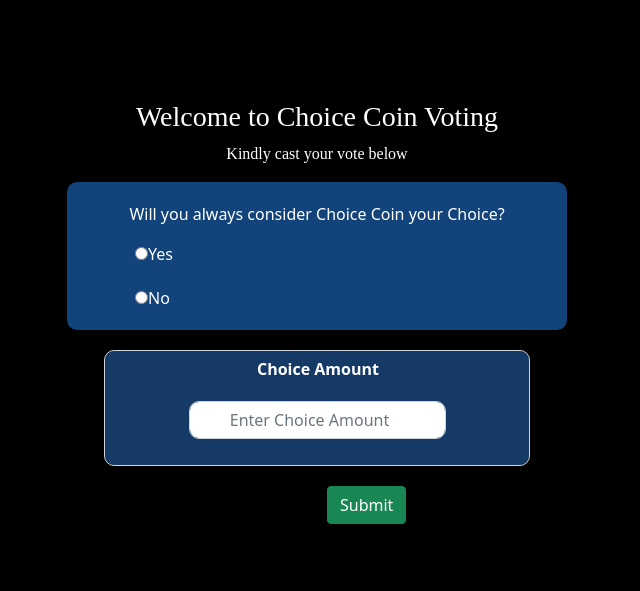
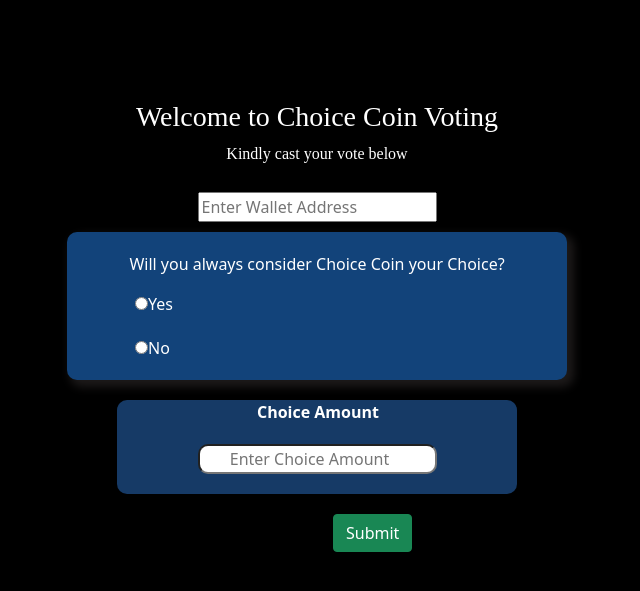
Before and after one commit to Ubaydah/Voting_Choice, a Flask app: page / in a window 1280 px wide. Shown: the part 102-693 px from the top of the page, without its empty margins (323-963 px from the left). Run offline with Flask 2, Linux system fonts and the light colour scheme.

Commit message:
added changes

```diff
--- a/app/templates/home.html
+++ b/app/templates/home.html
@@ -36,7 +36,7 @@
             max-width: 500px;
             margin: 0 auto 1.25rem auto;
             color: white;
-            box-shadow: 5px 5px 10px 2px rgba(0,0,0,.8);
+            box-shadow: 5px 5px 10px 2px rgba(36, 32, 32, 0.8);
         }
         .choice {
             padding-top: 20px;
@@ -50,10 +50,10 @@
         }
         .col-12 {
             align-items: center;
-            padding-left: 650px;
+            padding-left: 41rem;
         }
 
-        .form-control {
+        .amount {
             text-align: center;
             box-sizing: content-box;
             border-radius: 10px;
@@ -70,8 +70,20 @@
         }
         #choice-amount {
             padding-left: 140px;
+
+        }
+        .wallet {
+            text-align: center;
+            box-sizing: content-box;
+            border-radius: 5px;
+            color: white;
+
+
         }
 
+        .w-address {
+            margin: 10px 0 10px 0;
+        }
     </style>
 
 </head>
@@ -94,6 +106,11 @@
         <h3>Welcome to Choice Coin Voting</h3>
         <p>Kindly cast your vote below</p>
     </div>
+    <form>
+    <div class="wallet">
+
+        <input type="text" name="wallet" placeholder="Enter Wallet Address" class="w-address" required>
+    </div>
     <div class="vote">
         <p class="choice">Will you always consider Choice Coin your Choice?</p>
         <label>
@@ -103,14 +120,15 @@
             <input type="radio" name="recommend" class="input-radio" value="No">No
         </label>
     </div>
-    <form class="form-control">
+    <div class="amount">
         <label id="choice-amount" for="choice"><b>Choice Amount</b></label>
         <input type="number" name="choice" placeholder="Enter Choice Amount"
-                class="form-control" id="choice-am" required>
-    </form>
+                class="amount" id="choice-am" required>
+    </div>
     <div class="col-12">
         <button type="submit" class="btn btn-success">Submit</button>
     </div>
+    </form>
 
 
 
```
